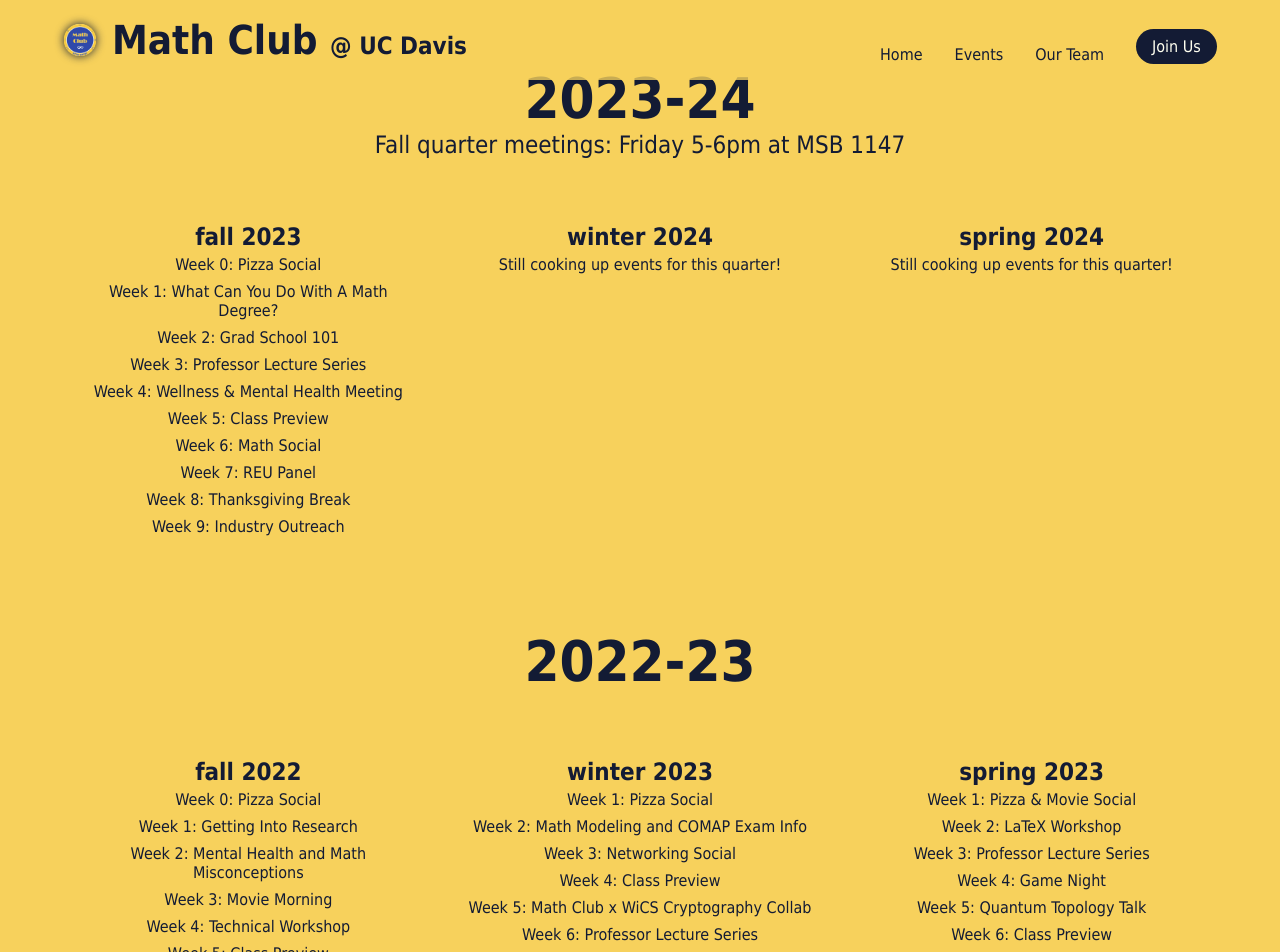
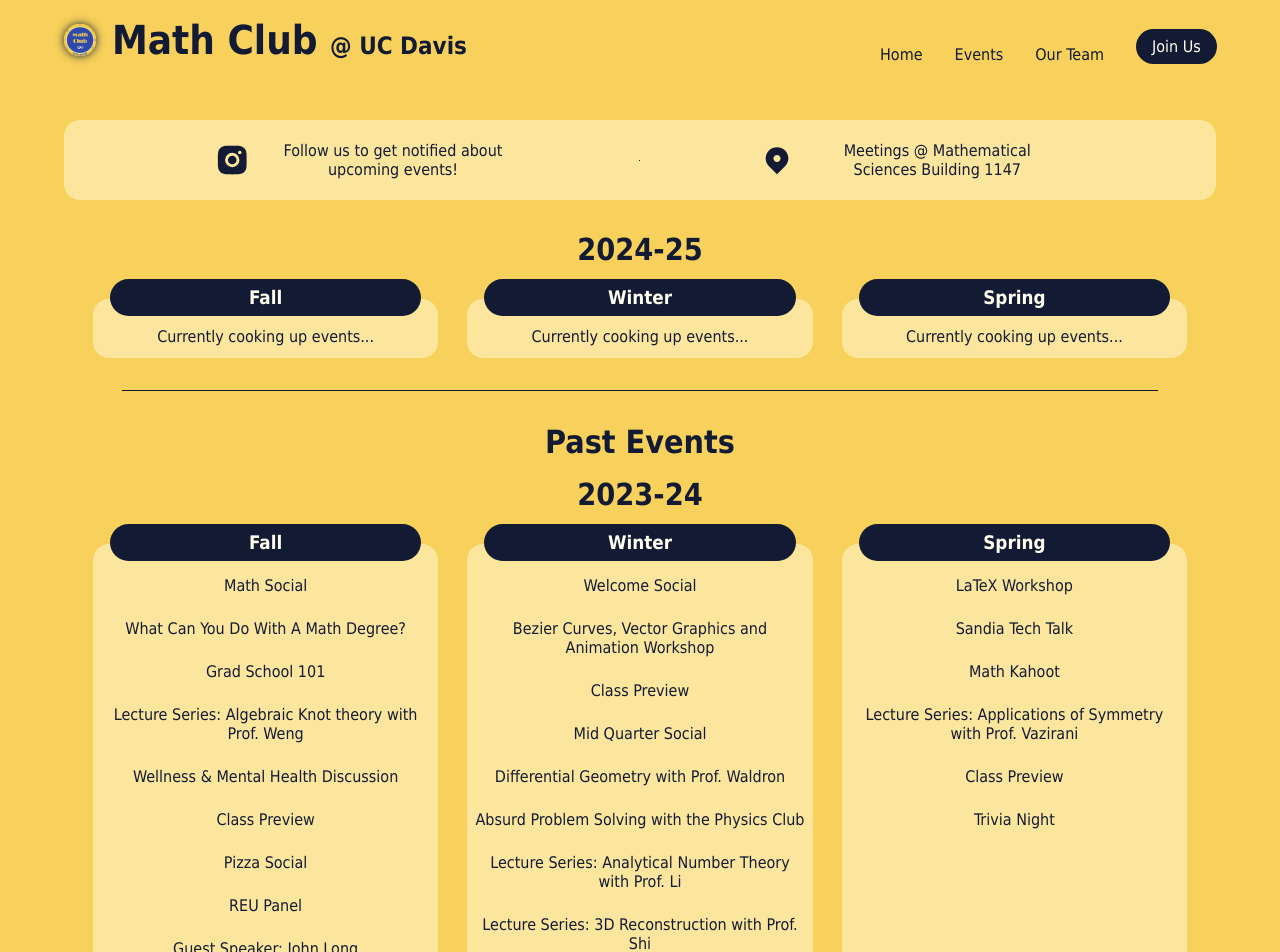
Before and after one commit to JayJ104/mathclub, a Next.js app: page /events in a window 1280 px wide. Shown: the top 952 px of the page. Built offline with nearby package versions, Linux system fonts and the light colour scheme.

Commit message:
new events page and restored teams page

```diff
--- a/src/components/eventcard.js
+++ b/src/components/eventcard.js
@@ -1,25 +1,47 @@
 import styles from "../styles/components/eventcard.module.scss";
 
-export default function EventCard({ event_list }) {
-  if (event_list.length === 0) {
+export default function EventCard({ yearData }) {
+  console.log(typeof yearData);
   return (
     <div className={styles.card}>
-        <p className={styles.empty_message}>
-          Still cooking up events for this quarter!
-        </p>
+      {Object.keys(yearData).map((qtr, index) => {
+        const events = yearData[qtr];
+        return (
+          <div className={styles.quarter} key={index}>
+            <h3>{qtr}</h3>
+            {events.length ? (
+              events.map((event, key) => (
+                <div className={styles.event} key={key}>
+                  {event}
                 </div>
-    );
-  } else {
-    return (
-      <div className={styles.card}>
-        {event_list.map((event, index) => {
-          return (
-            <p className={styles.details} key={index}>
-              Week {event.week}: {event.title}
-            </p>
+              ))
+            ) : (
+              <p>Currently cooking up events...</p>
+            )}
+          </div>
         );
       })}
     </div>
   );
+  // if (event_list.length === 0) {
+  //   return (
+  //     <div className={styles.card}>
+  //       <p className={styles.empty_message}>
+  //         Still cooking up events for this quarter!
+  //       </p>
+  //     </div>
+  //   );
+  // } else {
+  //   return (
+  //     <div className={styles.card}>
+  //       {event_list.map((event, index) => {
+  //         return (
+  //           <p className={styles.details} key={index}>
+  //             Week {event.week}: {event.title}
+  //           </p>
+  //         );
+  //       })}
+  //     </div>
+  //   );
+  // }
 }
-}
--- a/src/components/navbar.js
+++ b/src/components/navbar.js
@@ -7,7 +7,7 @@
 const navlinks = [
   { name: "Home", url: "" },
   { name: "Events", url: "events" },
-  { name: "Our Team", url: "our-team" },
+  { name: "Our Team", url: "team" },
 ];
 
 export default function Navbar() {
--- a/src/event-data.json
+++ b/src/event-data.json
@@ -1,171 +1,74 @@
 {
-    "Fall22": [
-                {
-                    "week": 0,
-                    "title": "Pizza Social"
-                },
-                {
-                    "week": 1,
-                    "title": "Getting Into Research"
-                },
-                {
-                    "week": 2,
-                    "title": "Mental Health and Math Misconceptions"
-                },
-                {
-                    "week": 3,
-                    "title": "Movie Morning"
-                },
-                {
-                    "week": 4,
-                    "title": "Technical Workshop"
-                },
-                {
-                    "week": 5,
-                    "title": "Class Preview"
-                },
-                {
-                    "week": 6,
-                    "title": "Grad School 101"
-                },
-                {
-                    "week": 7,
-                    "title": "Sandia TED Talk"
-                },
-                {
-                    "week": 8,
-                    "title": "Relax Social"
-                }
-    ]
-         ,
-    "Winter23": [
-                {
-                    "week": 1,
-                    "title": "Pizza Social"
-                },
-                {
-                    "week": 2,
-                    "title": "Math Modeling and COMAP Exam Info"
-                },
-                {
-                    "week": 3,
-                    "title": "Networking Social"
-                },
-                {
-                    "week": 4,
-                    "title": "Class Preview"
-                },
-                {
-                    "week": 5,
-                    "title": "Math Club x WiCS Cryptography Collab"
-                },
-                {
-                    "week": 6,
-                    "title": "Professor Lecture Series"
-                },
-                {
-                    "week": 7,
-                    "title": "Chem x Math Valentine's Collab"
-                },
-                {
-                    "week": 8,
-                    "title": "Integration Bee"
-                },
-                {
-                    "week": 9,
-                    "title": "Finals Stress Competition"
-                }
-    ]
-    ,
-
-    "Spring23": [
-                {
-                    "week": 1,
-                    "title": "Pizza & Movie Social"
-                },
-                {
-                    "week": 2,
-                    "title": "LaTeX Workshop"
-                },
-                {
-                    "week": 3,
-                    "title": "Professor Lecture Series"
-                },
-                {
-                    "week": 4,
-                    "title": "Game Night"
-                },
-                {
-                    "week": 5,
-                    "title": "Quantum Topology Talk"
-                },
-                {
-                    "week": 6,
-                    "title": "Class Preview"
-                },
-                {
-                    "week": 7,
-                    "title": "Mental Health Discussion"
-                },
-                {
-                    "week": 8,
-                    "title": "Mathletes Symposium"
-                },
-                {
-                    "week": 9,
-                    "title": "Math Banquet"
-                }
-    ]
-    ,
-
-
-    "Fall23": [
-            {
-                "week": 0,
-                "title": "Pizza Social"
-            },
-            {
-                "week": 1,
-                "title": "What Can You Do With A Math Degree?"
-            },
-            {
-                "week": 2,
-                "title": "Grad School 101"
-            },
-            {
-                "week": 3,
-                "title": "Professor Lecture Series"
-            },
-            {
-                "week": 4,
-                "title": "Wellness & Mental Health Meeting"
-            },
-            {
-                "week": 5,
-                "title": "Class Preview"
-            },
-            {
-                "week": 6,
-                "title": "Math Social"
-            },
-            {
-                "week": 7,
-                "title": "REU Panel"
-            },
-            {
-                "week": 8,
-                "title": "Thanksgiving Break"
-            },
-            {
-                "week": 9,
-                "title": "Industry Outreach"
-            }
-    ]
-    ,
-
-    "Winter24": []
-    ,
-
-    "Spring24": []
-
+    "CurrentYear": "2024-25",
+    "2024-25": {
+        "Fall": [],
+        "Winter": [],
+        "Spring": []
+    },
+    "2023-24": {
+        "Fall": [
+            "Math Social",
+            "What Can You Do With A Math Degree?",
+            "Grad School 101",
+            "Lecture Series: Algebraic Knot theory with Prof. Weng",
+            "Wellness & Mental Health Discussion",
+            "Class Preview",
+            "Pizza Social",
+            "REU Panel",
+            "Guest Speaker: John Long"
+        ],
+        "Winter": [
+            "Welcome Social",
+            "Bezier Curves, Vector Graphics and Animation Workshop",
+            "Class Preview",
+            "Mid Quarter Social",
+            "Differential Geometry with Prof. Waldron",
+            "Absurd Problem Solving with the Physics Club",
+            "Lecture Series: Analytical Number Theory with Prof. Li",
+            "Lecture Series: 3D Reconstruction with Prof. Shi"
+        ],
+        "Spring": [
+            "LaTeX Workshop",
+            "Sandia Tech Talk",
+            "Math Kahoot",
+            "Lecture Series: Applications of Symmetry with Prof. Vazirani",
+            "Class Preview",
+            "Trivia Night"
+        ]
+    },
+    "2022-23": {
+        "Fall": [
+            "Pizza Social",
+            "Getting Into Research",
+            "Mental Health and Math Misconceptions",
+            "Movie Morning",
+            "Technical Workshop",
+            "Class Preview",
+            "Grad School 101",
+            "Sandia TED Talk",
+            "Relax Social"
+        ],
+        "Winter":[
+            "Pizza Social",
+            "Math Modeling and COMAP Exam Info",
+            "Networking Social",
+            "Class Preview",
+            "Math Club x WiCS Cryptography Collab",
+            "Lecture Series: 4-Dimensional Spaces with Prof. Starkston",
+            "Chem x Math Valentine's Collab",
+            "Integration Bee",
+            "Finals Stress Competition"
+        ],
+        "Spring": [
+            "Pizza & Movie Social",
+            "LaTeX Workshop",
+            "Lecture Series with Prof. Melissa Zhang",
+            "Game Night",
+            "Quantum Topology Talk",
+            "Class Preview",
+            "Mental Health Discussion",
+            "Mathletes Symposium",
+            "Math Banquet"
+        ]
+    }
 }
--- a/src/pages/events.js
+++ b/src/pages/events.js
@@ -1,51 +1,61 @@
-import Data from "../event-data.json";
-import styles from "../styles/pages/events.module.scss";
 import EventCard from "../components/eventcard";
 
+import { RiInstagramFill } from "react-icons/ri";
+import { TiLocation } from "react-icons/ti";
+
+import links from "../links.json";
+import data from "../event-data.json";
+import styles from "../styles/pages/events.module.scss";
+
+// const data = require("../event-data.json");
+
 export default function Events() {
-  const fall22 = Data["Fall22"];
-  const winter23 = Data["Winter23"];
-  const spring23 = Data["Spring23"];
-  const fall23 = Data["Fall23"];
-  const winter24 = Data["Winter24"];
-  const spring24 = Data["Spring24"];
+  const curYear = data.CurrentYear;
+  // const curYearEvents = data.curYear;
+  const years = Object.keys(data).filter(
+    (x) => x !== "CurrentYear" && x !== curYear
+  );
 
   return (
     <div className={styles.page}>
-      <div className={styles.event_year}>
-        <p className={styles.year}>2023-24</p>
-        <p className={styles.quarter_time}>
-          Fall quarter meetings: Friday 5-6pm at MSB 1147
-        </p>
-        <div className={styles.quarters}>
-          <div className={styles.qtr_titles}>
-            <p className={styles.quarter_title}>fall 2023</p>
-            <p className={styles.quarter_title}>winter 2024</p>
-            <p className={styles.quarter_title}>spring 2024</p>
-          </div>
-          <div className={styles.qtr}>
-            <EventCard event_list={fall23} />
-            <EventCard event_list={winter24} />
-            <EventCard event_list={spring24} />
-          </div>
-        </div>
+      <div className={styles.details_section}>
+        <a className={styles.detail} target="_blank" href={links["instagram"]}>
+          <RiInstagramFill />
+          <p>Follow us to get notified about upcoming events!</p>
+        </a>
+
+        <div className={styles.divider} />
+        <a
+          className={styles.detail}
+          target="_blank"
+          href="https://goo.gl/maps/y5TVTLNSFkETC6GP6"
+        >
+          <TiLocation />
+          <p>Meetings @ Mathematical Sciences Building 1147 </p>
+        </a>
       </div>
 
-      <div className={styles.event_year}>
-        <p className={styles.year}>2022-23</p>
-        <div className={styles.quarters}>
-          <div className={styles.qtr_titles}>
-            <p className={styles.quarter_title}>fall 2022</p>
-            <p className={styles.quarter_title}>winter 2023</p>
-            <p className={styles.quarter_title}>spring 2023</p>
+      <div className={styles.year}>
+        <h2>{curYear}</h2>
+        <EventCard yearData={data[curYear]} />
+      </div>
+      <div className={styles.divider} />
+      <div className={styles.year}>
+        <h1>Past Events</h1>
+        {years.map((year, index) => (
+          <div className={styles.year} key={index}>
+            <h2>{year}</h2>
+            <EventCard yearData={data[year]} />
           </div>
-          <div className={styles.qtr}>
-            <EventCard event_list={fall22} />
-            <EventCard event_list={winter23} />
-            <EventCard event_list={spring23} />
-          </div>
-        </div>
+        ))}
       </div>
     </div>
   );
 }
+
+{
+  /* <div className={styles.year} key={i}>
+            {year}
+
+          </div> */
+}
--- a/src/styles/components/eventcard.module.scss
+++ b/src/styles/components/eventcard.module.scss
@@ -2,7 +2,8 @@
 
 .card {
     display: flex;
-    flex-direction: column;
+    justify-content: space-evenly;
+    padding-top: 16px;
 
     text-align: center;
     height: 100%;
@@ -13,5 +14,37 @@
         padding: 0.5vh 1vw;
         background-image: linear-gradient(var(--primary-dark), var(--primary-darker));
     }
+}
 
+.quarter {
+    width: 30%;
+    position: relative;
+    padding: 8px;
+    padding-top: 24px;
+
+    display: flex;
+    flex-direction: column;
+    align-items: center;
+    gap: 8px;
+
+    border-radius: 16px;
+
+    background-color: var(--secondary);
+
+    h3 {
+        width: 90%;
+        position: absolute;
+        top: -20px;
+        padding: 8px 16px;
+
+        border-radius: 4vw;
+        border: none;
+
+        background-color: var(--highlighter);
+        color: var(--text-light);
+    }
 }
+
+.event {
+    padding: 8px 0px;
+}
--- a/src/styles/pages/events.module.scss
+++ b/src/styles/pages/events.module.scss
@@ -1,10 +1,68 @@
 @use "../mixins.scss";
 
 .page {
+    background-color: var(--primary);
+    padding: var(--edge);
+    padding-top: 15vh;
+    text-align: center;
+
     display: flex;
     flex-direction: column;
-    background-color: var(--primary);
-    padding: 5vh 0;
+    gap: calc(var(--edge) / 2);
+}
+
+.details_section {
+    padding: 16px 32px;
+
+    display: flex;
+    justify-content: space-evenly;
+
+    background-color: var(--secondary);
+    border-radius: 16px;
+
+    .divider {
+        width: 1px;
+        background-color: var(--text-dark);
+    }
+}
+
+.divider {
+    width: 90%;
+    height: 1px;
+    align-self: center;
+    background-color: var(--text-dark);
+}
+
+.detail {
+    width: 48%;
+    padding: 0px 10%;
+
+    display: flex;
+    align-items: center;
+    justify-content: space-around;
+    gap: 16px;
+
+    font-size: 3rem;
+
+    p {
+        font-size: 1rem;
+    }
+}
+
+.year{
+    display: flex;
+    flex-direction: column;
+    gap: 16px;
+
+    h1 {
+        font-size: 2rem;
+    }
+
+    h2 {
+        font-size: 1.9rem;
+    }
+}
+
 
 
 .event_year{
@@ -48,4 +106,3 @@
         }
     }
 }
-}
```
Also changed, not shown: src/styles/pages/our-team.module.scss (+5 -5 lines), src/team.json (+14 -14 lines), src/pages/team.js (renamed from src/pages/our-team.js). Lines whose indentation alone changed are shown as unchanged.
